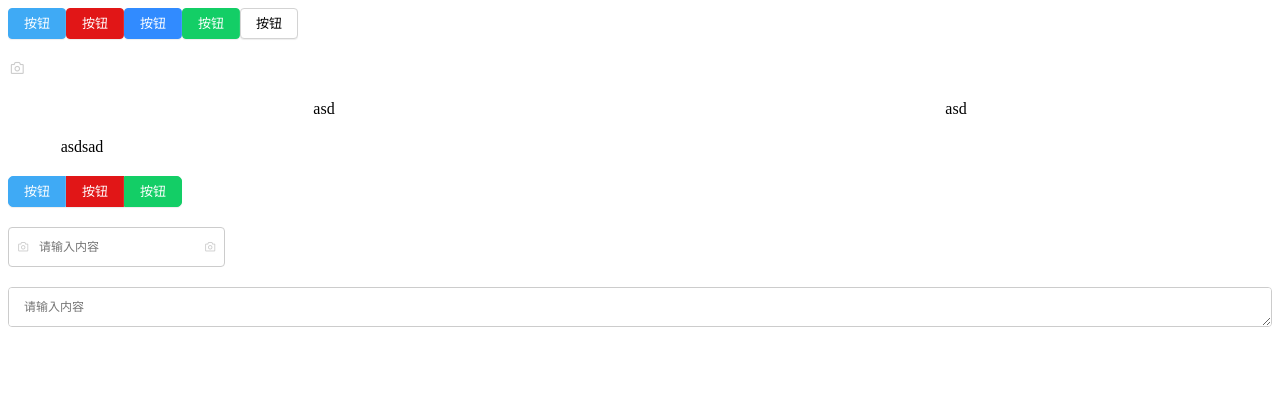
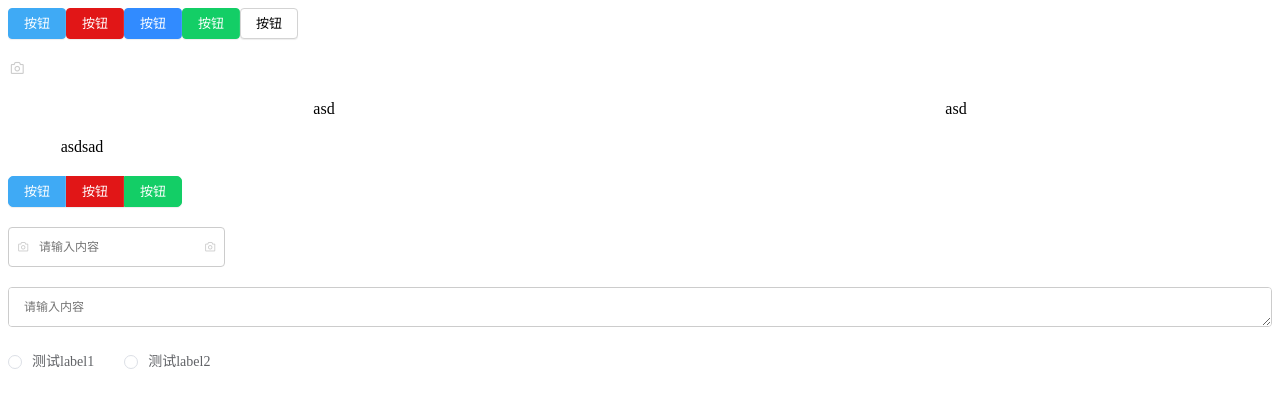
Before and after one commit to imax-ui/imax-ui, a Vue app: page / in a window 1280 px wide. Shown: the top 408 px of the page. Built offline with nearby package versions, Linux system fonts and the light colour scheme.

Commit message:
Add Radio Comp

```diff
--- /dev/null
+++ b/packages/components/radio/index.js
@@ -0,0 +1,12 @@
+/**
+ * @author choo
+ * Date: 19/02/10
+ */
+
+import Radio from './radio.vue';
+
+Radio.install = function(Vue) {
+  Vue.component(Radio.name, Radio);
+}
+
+export default Radio;
--- /dev/null
+++ b/packages/components/radio/radio.vue
@@ -0,0 +1,67 @@
+<template>
+  <label
+    class="imax__radio"
+    :class="[
+      {
+        'is-checked': isChecked
+      }
+    ]"
+  >
+    <span
+      class="imax__radio--input"
+      :class="[
+        {
+          'is-checked': isChecked
+        }
+      ]"
+    >
+      <span class="imax__radio--inner"></span>
+      <input
+        type="radio"
+        :value="label"
+        aria-hidden="true"
+        tabindex="-1"
+        v-model="model"
+        class="imax__radio--inner-input"
+        @change="handleChange">
+    </span>
+    <span class="imax__radio--label">
+      <slot></slot>
+      <template v-if="!$slots.default">{{ label }}</template>
+    </span>
+  </label>
+</template>
+
+<script>
+export default {
+  name: 'i-radio',
+  props: {
+    value: {
+      type: [String, Number],
+      default: ''
+    },
+    label: {
+      type: [String, Number],
+      default: ''
+    }
+  },
+  computed: {
+    model: {
+      get() {
+        return this.value;
+      },
+      set(val) {
+        this.$emit('input', val);
+      }
+    },
+    isChecked() {
+      return this.model === this.label;
+    }
+  },
+  methods: {
+    handleChange() {
+      this.$emit('change', this.model);
+    }
+  }
+}
+</script>
--- /dev/null
+++ b/packages/themes/components/radio.scss
@@ -0,0 +1,79 @@
+/*
+ * author: choo
+ * row style
+ **/
+
+.imax__radio {
+  color: #606266;
+  font-weight: 500;
+  line-height: 1;
+  position: relative;
+  cursor: pointer;
+  display: inline-block;
+  white-space: nowrap;
+  outline: none;
+  font-size: 14px;
+  margin-right: 30px;
+}
+
+.imax__radio--input {
+  white-space: nowrap;
+  cursor: pointer;
+  outline: none;
+  display: inline-block;
+  line-height: 1;
+  position: relative;
+  vertical-align: middle;
+  .imax__radio--inner {
+    border: 1px solid #dcdfe6;
+    border-radius: 100%;
+    width: 14px;
+    height: 14px;
+    background-color: #fff;
+    position: relative;
+    cursor: pointer;
+    display: inline-block;
+    box-sizing: border-box;
+    vertical-align: middle;
+    &::after {
+      width: 8px;
+      height: 8px;
+      border-radius: 100%;
+      background-color: #fff;
+      content: "";
+      position: absolute;
+      left: 50%;
+      top: 50%;
+      transform: translate(-50%, -50%) scale(0);
+      transition: transform .15s ease-in;
+    }
+  }
+  .imax__radio--inner-input {
+    opacity: 0;
+    outline: none;
+    position: absolute;
+    z-index: -1;
+    top: 0;
+    left: 0;
+    right: 0;
+    bottom: 0;
+    margin: 0;
+  }
+}
+
+.imax__radio--label {
+  vertical-align: middle;
+  padding-left: 10px;
+}
+
+/* checked
+-------------------------- */
+.imax__radio--input.is-checked {
+  .imax__radio--inner {
+    border-color: $color-primary;
+    background: $color-primary;
+    &::after {
+      transform: translate(-50%, -50%) scale(1);
+    }
+  }
+}
--- a/packages/themes/index.scss
+++ b/packages/themes/index.scss
@@ -5,5 +5,6 @@
 @import './components//buttonGroup.scss';
 @import './components/row.scss';
 @import './components/col.scss';
-@import './components//input.scss';
-@import './components//textarea.scss';
+@import './components/input.scss';
+@import './components/textarea.scss';
+@import './components/radio.scss';
--- a/src/App.vue
+++ b/src/App.vue
@@ -34,6 +34,10 @@
     <div class="group">
       <i-textarea />
     </div>
+    <div class="group">
+      <i-radio label="测试label1" v-model="radioModel" />
+      <i-radio label="测试label2" v-model="radioModel" />
+    </div>
   </div>
 </template>
 
@@ -43,7 +47,8 @@
   name: 'app',
   data() {
     return {
-      inputModel: ''
+      inputModel: '',
+      radioModel: ''
     }
   }
 }
```
Also changed, not shown: packages/index.js (+5 -2 lines).
